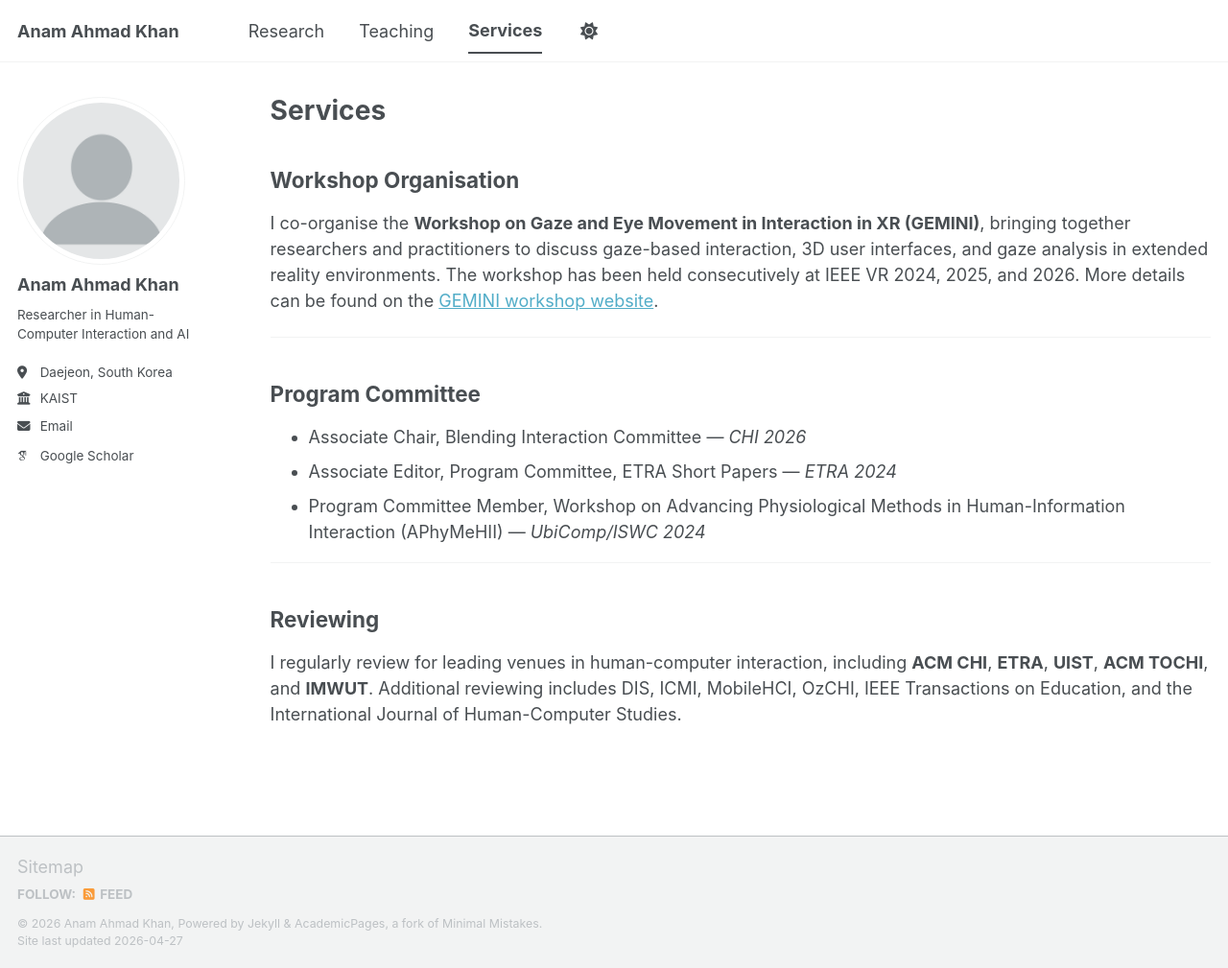
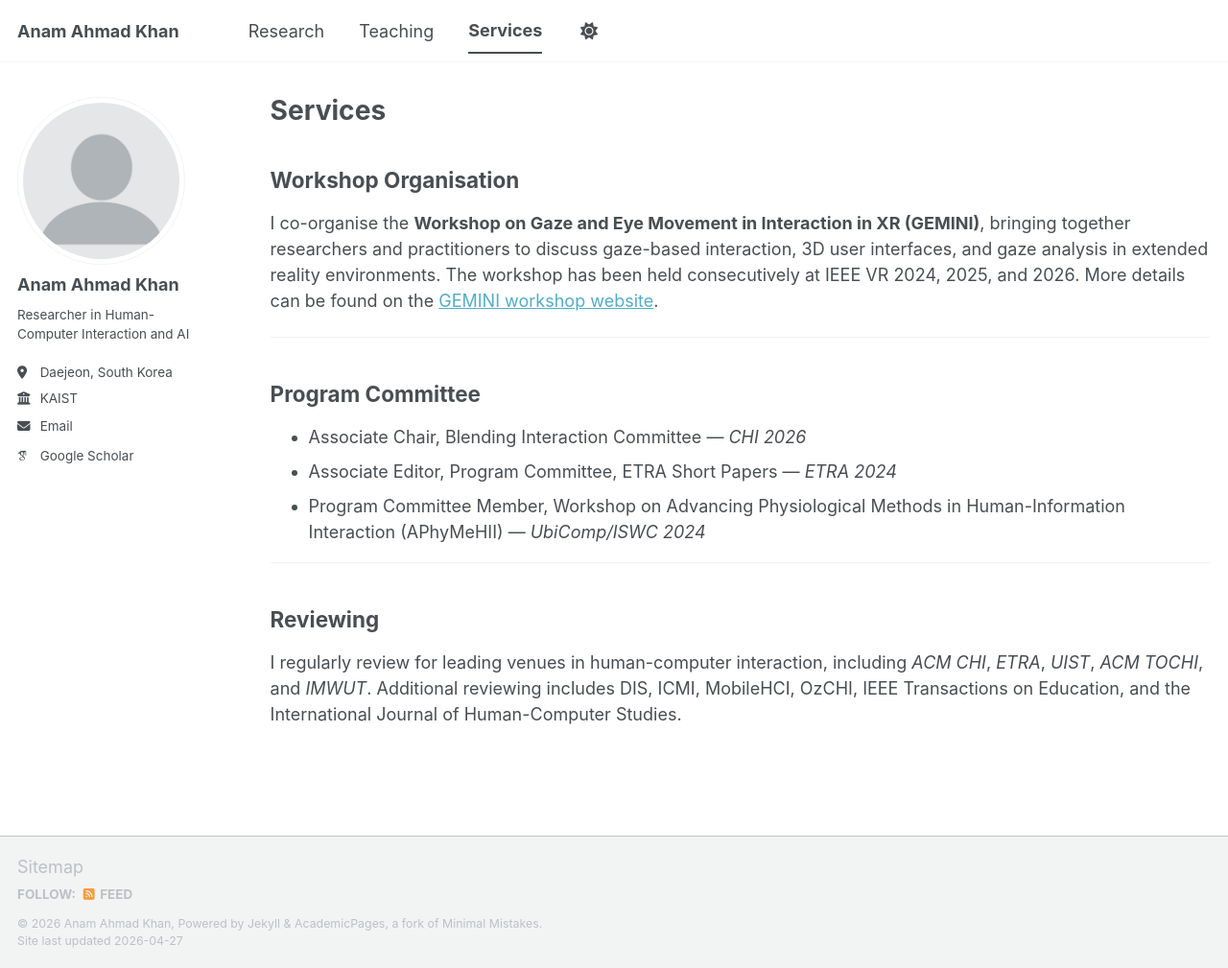
Before and after one commit to khananamahmad3-max/anamkhan.github.io, a Jekyll site: the page built from _pages/portfolio.html, in a window 1280 px wide and 1009 px high. Shown: the whole window at 96% size. Built offline with Jekyll 4.4.1, drawn with Linux system fonts in a browser that asks for light colours; some web fonts are replaced; a script bundle is joined from its source files by our own code; library files that are not in the unit come from our copies.

```diff
--- a/_pages/portfolio.html
+++ b/_pages/portfolio.html
@@ -21,4 +21,4 @@ I co-organise the <strong>Workshop on Gaze and Eye Movement in Interaction in XR
 
 <hr>
 
-<h2>Reviewing</h2> <p> I regularly review for leading venues in human-computer interaction, including <strong>ACM CHI</strong>, <strong>ETRA</strong>, <strong>UIST</strong>, <strong>ACM TOCHI</strong>, and <strong>IMWUT</strong>. Additional reviewing includes DIS, ICMI, MobileHCI, OzCHI, IEEE Transactions on Education, and the International Journal of Human-Computer Studies. </p>
+<h2>Reviewing</h2> <p> I regularly review for leading venues in human-computer interaction, including <em>ACM CHI</em>, <em>ETRA</em>, <em>UIST</em>, <em>ACM TOCHI</em>, and <em>IMWUT</em>. Additional reviewing includes DIS, ICMI, MobileHCI, OzCHI, IEEE Transactions on Education, and the International Journal of Human-Computer Studies. </p>
```
